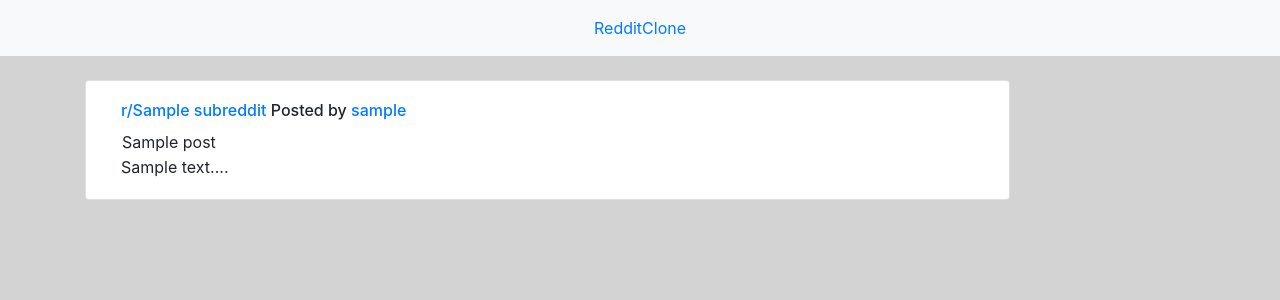
After one commit to pchabanne/redditclone, a Symfony app: template templates/home/index.html.twig in a window 1280 px wide. The commit adds this page. Shown: the top 300 px of the page. Run offline with Twig, Linux system fonts and the light colour scheme; the template is opened without the code that fills it: most values are stand-ins (such as "Sample title", 1, 10 or a date in 2020); some libraries are stand-ins or nearby versions.

Commit message:
feat: homepage show some posts

```diff
--- a/templates/base.html.twig
+++ b/templates/base.html.twig
@@ -3,11 +3,16 @@
     <head>
         <meta charset="UTF-8">
         <title>{% block title %}Welcome!{% endblock %}</title>
+        <link rel="stylesheet" href="https://stackpath.bootstrapcdn.com/bootstrap/4.3.1/css/bootstrap.min.css" integrity="sha384-ggOyR0iXCbMQv3Xipma34MD+dH/1fQ784/j6cY/iJTQUOhcWr7x9JvoRxT2MZw1T" crossorigin="anonymous">
         {% block stylesheets %}{% endblock %}
 
         {% block javascripts %}{% endblock %}
     </head>
     <body>
+        {% include 'navbar.html.twig' %}
+
+        <div class="container">
         {% block body %}{% endblock %}
+        </div>
     </body>
 </html>
--- /dev/null
+++ b/templates/home/index.html.twig
@@ -0,0 +1,27 @@
+{% extends 'base.html.twig' %}
+
+{% block title %}Welcome on clonereddit{% endblock %}
+
+{% block body %}
+<style>
+    body{
+        background-color: lightgrey;
+    }
+    .btn{
+        padding:0;
+    }
+</style>
+{% for post in posts %}
+
+<div class="card h-5 d-inline-block col-md-10 mb-0">
+    <div class="card-body">
+            <h6><a href='/'>r/{{post.subreddit.title}}</a> Posted by <a href='/'>{{post.user.username}}</a></h6>
+            <a href='/'class='btn stretched-link'>{{post.title}}</a>
+        <div class="card-text">{{post.content | slice(0, 100)}}...</div>
+    </div>
+</div>
+
+
+{% endfor %}
+
+{% endblock %}
--- /dev/null
+++ b/templates/navbar.html.twig
@@ -0,0 +1,9 @@
+<nav class="navbar bg-light mb-4">
+  <div class="container">
+    <ul class="nav navbar-nav navbar-logo mx-auto">
+      <li class="nav-item">
+        <a class="nav-link" href="{{path('home')}}">RedditClone</a>
+      </li>
+    </ul>
+    </div>
+</nav>
```
Also changed, not shown: src/Controller/HomeController.php (added, +24 -0 lines).
